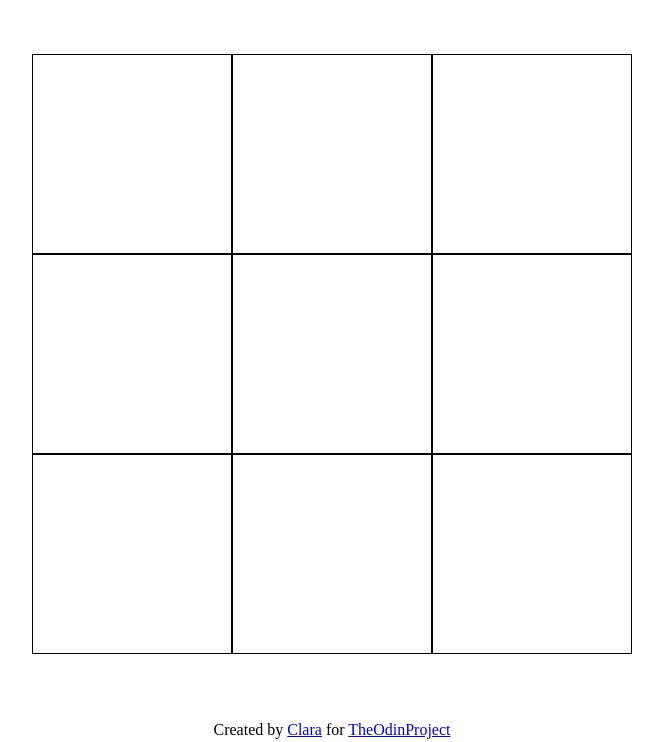
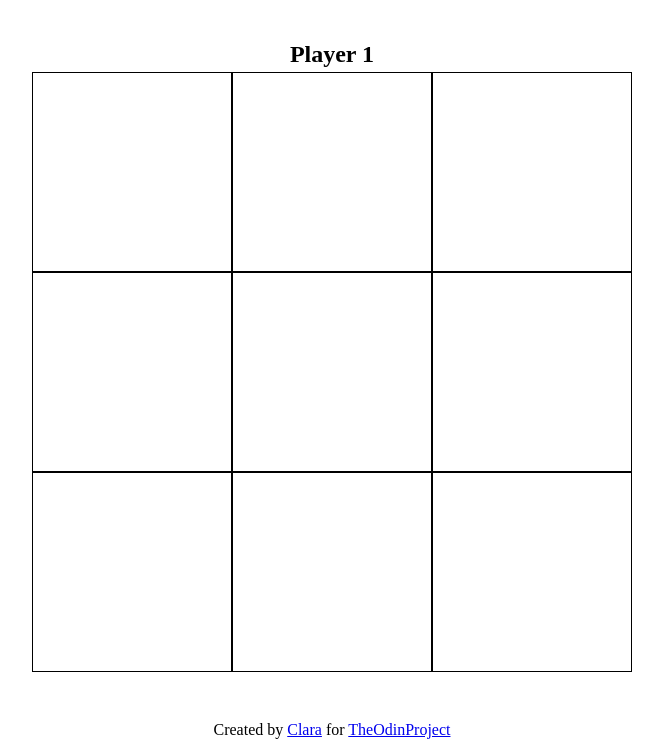
Before and after one commit to ClaraSmyth/tic-tac-toe, a plain HTML site: page index.html in a window 1280 px wide. Shown: the part 58-800 px from the top of the page, without its empty margins (308-971 px from the left). Drawn offline with Linux system fonts and the light colour scheme.

Commit message:
Added a current player indicator

```diff
--- a/index.html
+++ b/index.html
@@ -15,6 +15,7 @@
     </header>
 
     <main>
+        <h2 class="current-player">Player 1</h2>
         <div class="game-board">
             <div class="game-board-cube"></div>
             <div class="game-board-cube"></div>
--- a/styles.css
+++ b/styles.css
@@ -3,6 +3,10 @@ body {
     flex-direction: column;
     justify-content: space-between;
     align-items: center;
+}
+
+.current-player {
+    text-align: center;
 }
 
 .game-board {
```
